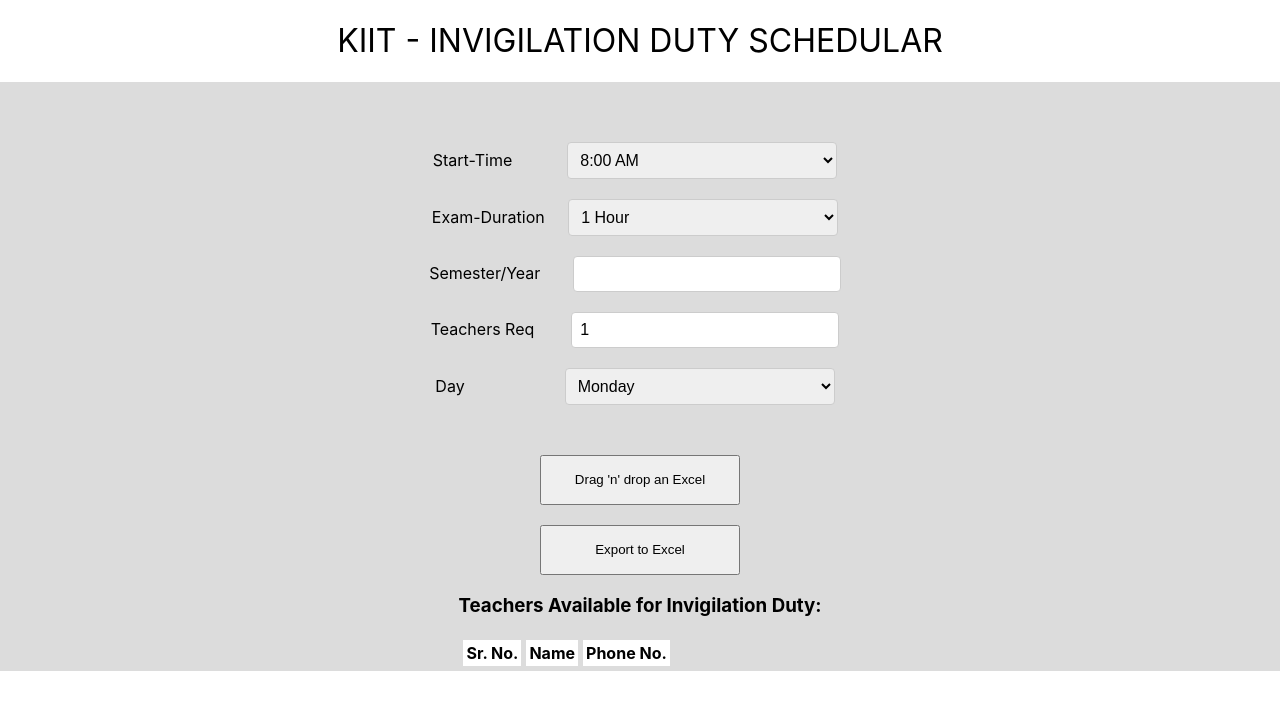
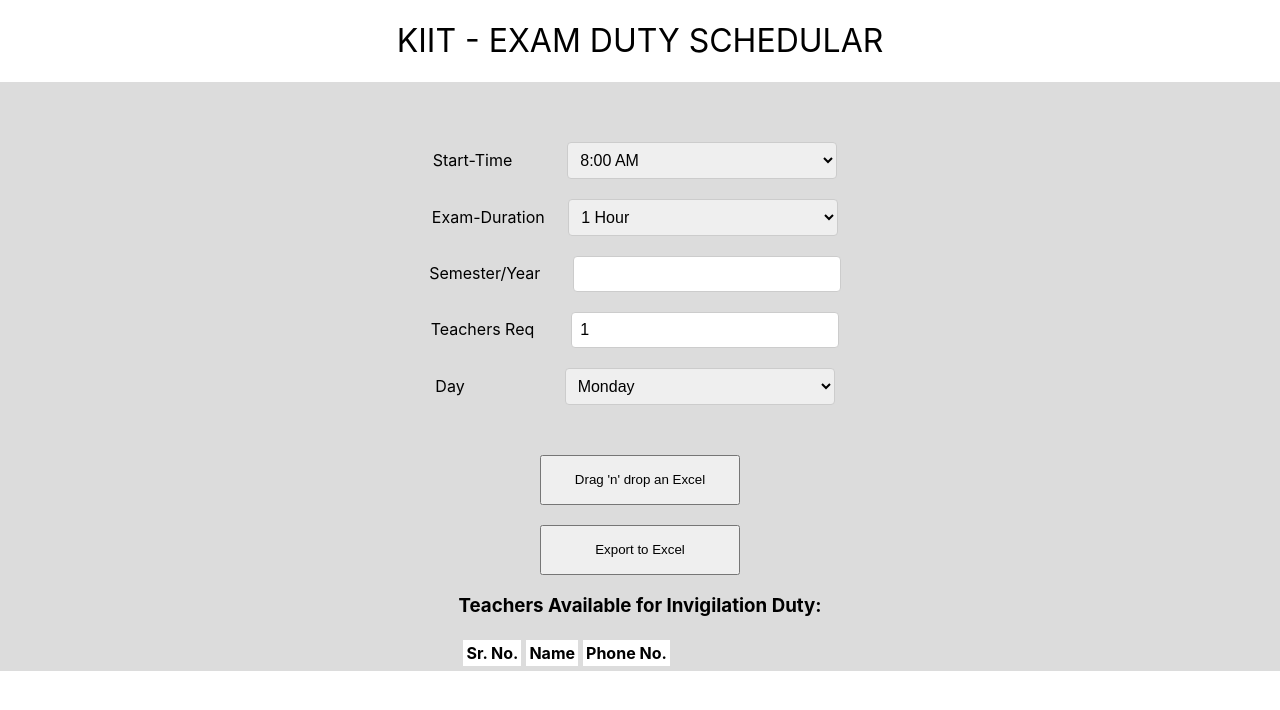
Before and after one commit to GAURAVLAMBA888/exam-duty-schedular, a React (Create React App) app in the folder client/: page / in a window 1280 px wide. Shown: the top 710 px of the page. Built offline with nearby package versions, Linux system fonts and the light colour scheme; the HTML template or start-up script is replaced by a standard one.

Commit message:
Renamed basic headings

```diff
--- a/client/src/App.js
+++ b/client/src/App.js
@@ -100,7 +100,7 @@
   return (
     <>
     <div className='navbar'>
-      <h1>KIIT - INVIGILATION DUTY SCHEDULAR</h1>
+      <h1>KIIT - EXAM DUTY SCHEDULAR</h1>
     </div>
     <div className="App">
       <div>
```
Also changed, not shown: 1 other file (tests, documents, lock files or other folders).
